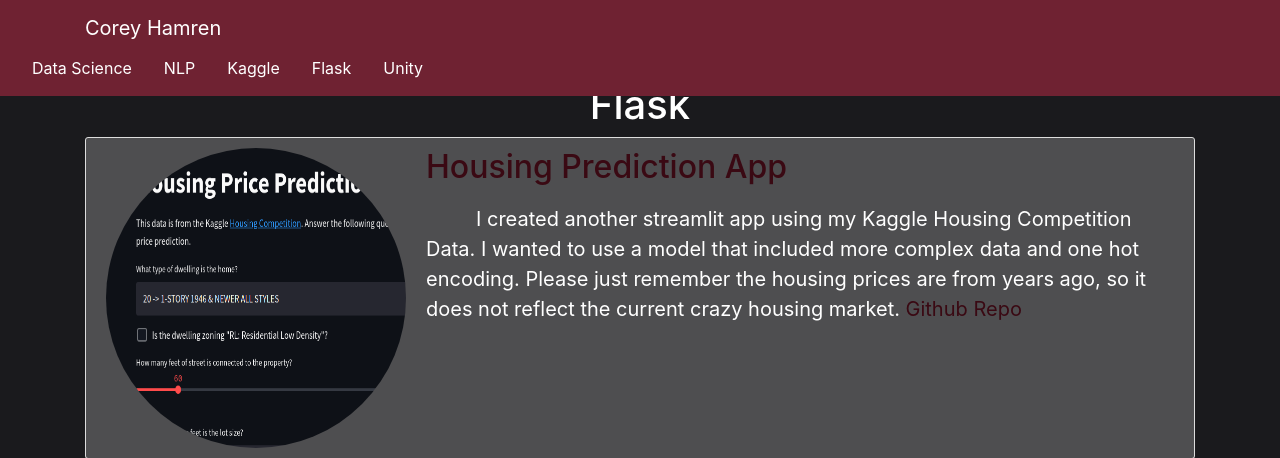
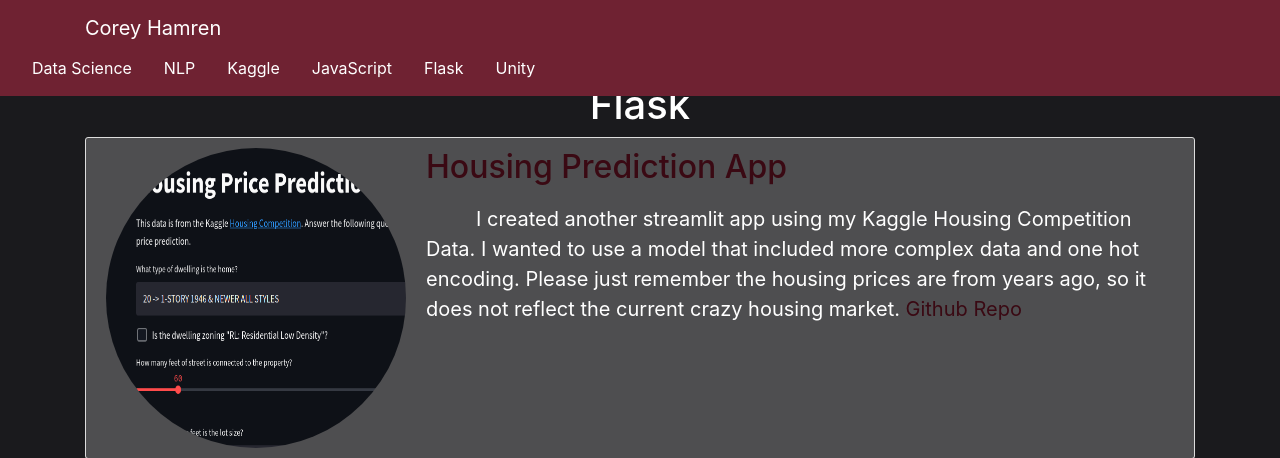
Before and after one commit to TheHamhams/portfolio, a Flask app: page /flask in a window 1280 px wide. Shown: the top 458 px of the page. Run offline with Flask 2, Linux system fonts and the light colour scheme; some libraries are stand-ins or nearby versions.

Commit message:
added javascript to navbar

```diff
--- a/portfolio/templates/layout.html
+++ b/portfolio/templates/layout.html
@@ -26,6 +26,7 @@
                 <a class="nav-link nav-item nav-white" href="{{ url_for('data_science') }}">Data Science</a>
                 <a class="nav-link nav-item nav-white" href="{{ url_for('nlp') }}">NLP</a>
                 <a class="nav-link nav-item nav-white" href="{{ url_for('kaggle') }}">Kaggle</a>
+                <a class="nav-link nav-item nav-white" href="{{ url_for('javascript') }}">JavaScript</a>
                 <a class="nav-link nav-item nav-white" href="{{ url_for('flask') }}">Flask</a>
                 <a class="nav-link nav-item nav-white" href="{{ url_for('unity') }}">Unity</a>
             </div>
```
